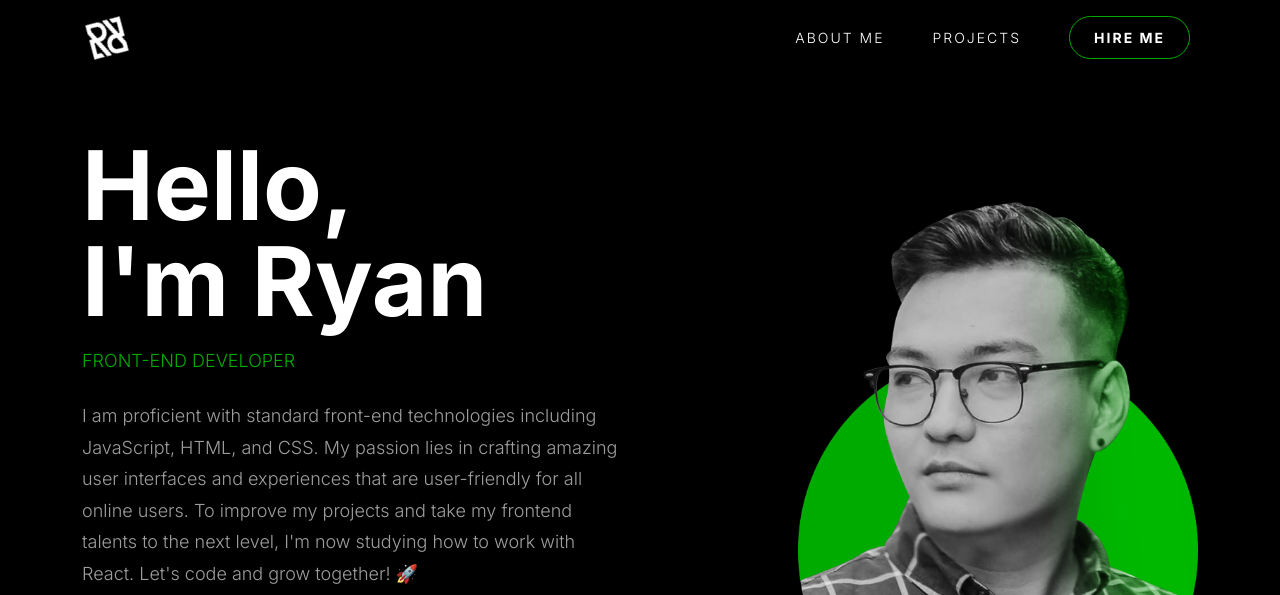
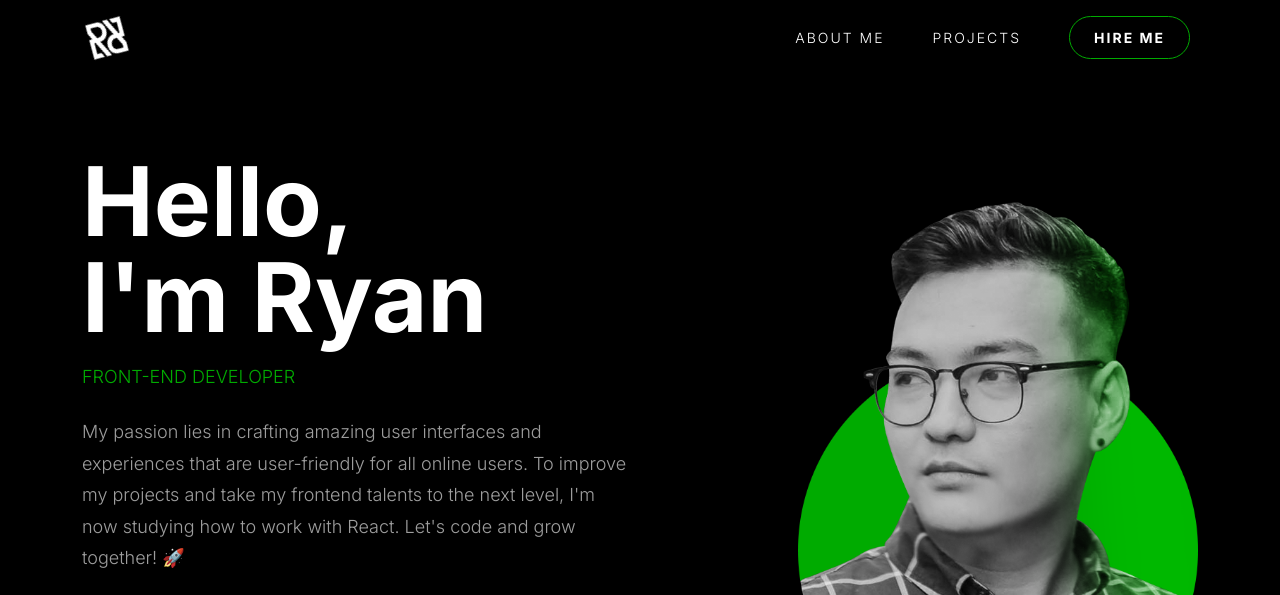
Before and after one commit to ryandayalo/ryandayalo.github.io, a plain HTML site: page index.html in a window 1280 px wide. Shown: the top 595 px of the page. Drawn offline with nearby package versions, Linux system fonts and the light colour scheme.

Commit message:
Update index.html

```diff
--- a/index.html
+++ b/index.html
@@ -49,7 +49,7 @@
                 <div class="col-lg-6 col-12">
                     <h1 class="big-text drop-in">Hello,<br> I'm Ryan</h1>
                     <p class="text-uppercase text-green drop-in">Front-End Developer</p>
-                    <p class="drop-in-2">I am proficient with standard front-end technologies including JavaScript, HTML, and CSS. My passion lies in crafting amazing user interfaces and experiences that are user-friendly for all online users. To improve my projects and take my frontend talents to the next level, I'm now studying how to work with React. Let's code and grow together! 🚀</p>
+                    <p class="drop-in-2">My passion lies in crafting amazing user interfaces and experiences that are user-friendly for all online users. To improve my projects and take my frontend talents to the next level, I'm now studying how to work with React. Let's code and grow together! 🚀</p>
                     <div class="container drop-in-2">
                         <div class="row gap-4">
                             <div class="col-lg-5 tech-stack row gap-2">
```
